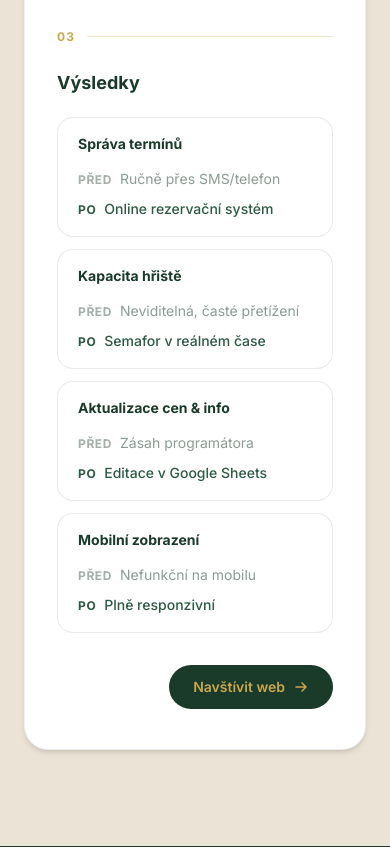
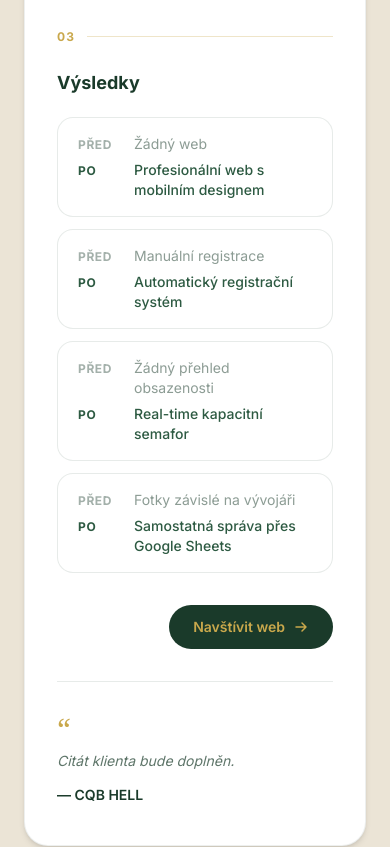
Before and after one commit to filipsidak-arch/stackup-studio-nextjs, a Next.js app: page / in a window 390 px wide. Shown: the part 2920-3767 px from the top of the page. Built offline with nearby package versions, Linux system fonts and the light colour scheme.

Commit message:
feat: tabulka před/po, recenze klienta, mobilní zarovnání

```diff
--- a/components/References.tsx
+++ b/components/References.tsx
@@ -5,10 +5,10 @@ const tags = [
 ];
 
 const beforeAfter = [
-  { metric: "Správa termínů", before: "Ručně přes SMS/telefon", after: "Online rezervační systém" },
-  { metric: "Kapacita hřiště", before: "Neviditelná, časté přetížení", after: "Semafor v reálném čase" },
-  { metric: "Aktualizace cen & info", before: "Zásah programátora", after: "Editace v Google Sheets" },
-  { metric: "Mobilní zobrazení", before: "Nefunkční na mobilu", after: "Plně responzivní" },
+  { before: "Žádný web", after: "Profesionální web s mobilním designem" },
+  { before: "Manuální registrace", after: "Automatický registrační systém" },
+  { before: "Žádný přehled obsazenosti", after: "Real-time kapacitní semafor" },
+  { before: "Fotky závislé na vývojáři", after: "Samostatná správa přes Google Sheets" },
 ];
 
 export default function References() {
@@ -94,23 +94,19 @@ export default function References() {
             {/* Tabulka — desktop */}
             <div className="hidden md:block rounded-2xl overflow-hidden border border-[#1a3a2a]/10">
               {/* Hlavička tabulky */}
-              <div className="grid grid-cols-3 text-xs font-bold uppercase tracking-wider">
-                <div className="bg-[#1a3a2a]/5 text-[#1a3a2a]/50 px-5 py-3">Oblast</div>
+              <div className="grid grid-cols-2 text-xs font-bold uppercase tracking-wider">
                 <div className="bg-[#f5f0e8] text-[#1a3a2a]/50 px-5 py-3">Před</div>
                 <div className="bg-[#1a3a2a] text-[#c9a84c] px-5 py-3">Po</div>
               </div>
               {/* Řádky */}
               {beforeAfter.map((row, i) => (
                 <div
-                  key={row.metric}
-                  className={`grid grid-cols-3 text-sm ${
+                  key={row.before}
+                  className={`grid grid-cols-2 text-sm ${
                     i % 2 === 0 ? "bg-white" : "bg-[#1a3a2a]/3"
                   }`}
                 >
-                  <div className="px-5 py-4 font-medium text-[#1a3a2a]">
-                    {row.metric}
-                  </div>
-                  <div className="px-5 py-4 text-[#1a3a2a]/50 border-l border-[#1a3a2a]/8">
+                  <div className="px-5 py-4 text-[#1a3a2a]/50">
                     {row.before}
                   </div>
                   <div className="px-5 py-4 text-[#1a3a2a] font-medium bg-[#1a3a2a]/5 border-l border-[#1a3a2a]/8">
@@ -124,17 +120,16 @@ export default function References() {
             <div className="flex flex-col gap-3 md:hidden">
               {beforeAfter.map((row) => (
                 <div
-                  key={row.metric}
+                  key={row.before}
                   className="rounded-2xl border border-[#1a3a2a]/10 bg-white px-5 py-4"
                 >
-                  <p className="font-bold text-[#1a3a2a] text-sm mb-3">{row.metric}</p>
                   <div className="flex flex-col gap-1.5">
-                    <div>
-                      <span className="text-xs font-bold uppercase tracking-wider text-[#1a3a2a]/40 mr-2">Před</span>
+                    <div className="flex items-baseline gap-2">
+                      <span className="text-xs font-bold uppercase tracking-wider text-[#1a3a2a]/40 w-12 shrink-0">Před</span>
                       <span className="text-sm text-[#1a3a2a]/50">{row.before}</span>
                     </div>
-                    <div>
-                      <span className="text-xs font-bold uppercase tracking-wider text-[#2d5a42] mr-2">Po</span>
+                    <div className="flex items-baseline gap-2">
+                      <span className="text-xs font-bold uppercase tracking-wider text-[#2d5a42] w-12 shrink-0">Po</span>
                       <span className="text-sm text-[#2d5a42] font-medium">{row.after}</span>
                     </div>
                   </div>
@@ -155,6 +150,15 @@ export default function References() {
                 </svg>
               </a>
             </div>
+
+            {/* Recenze klienta */}
+            <div className="mt-8 border-t border-[#1a3a2a]/10 pt-8">
+              <span className="text-3xl font-serif text-[#c9a84c] leading-none">&ldquo;</span>
+              <p className="italic text-[#1a3a2a]/70 text-sm leading-relaxed mt-1">
+                Citát klienta bude doplněn.
+              </p>
+              <p className="mt-3 text-sm font-semibold text-[#1a3a2a]">— CQB HELL</p>
+            </div>
           </div>
 
         </div>
```
